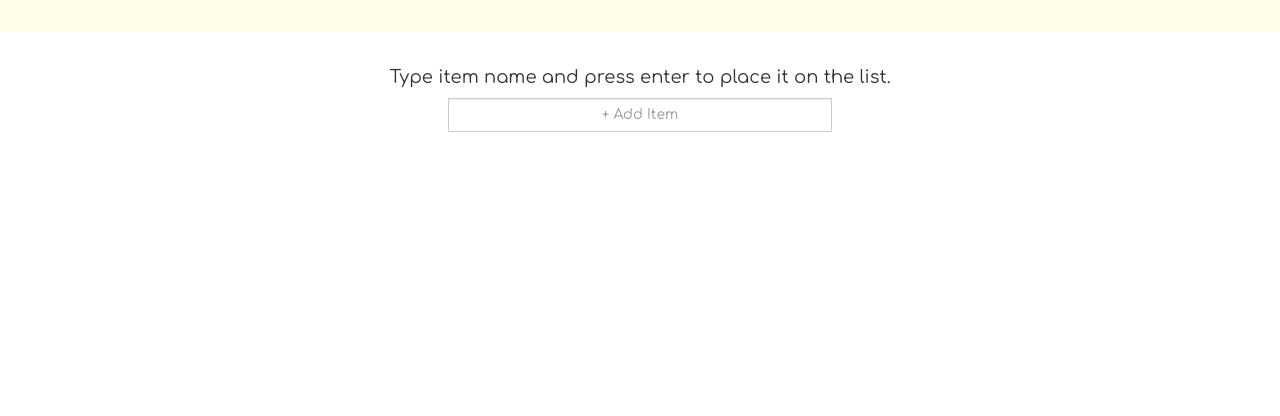
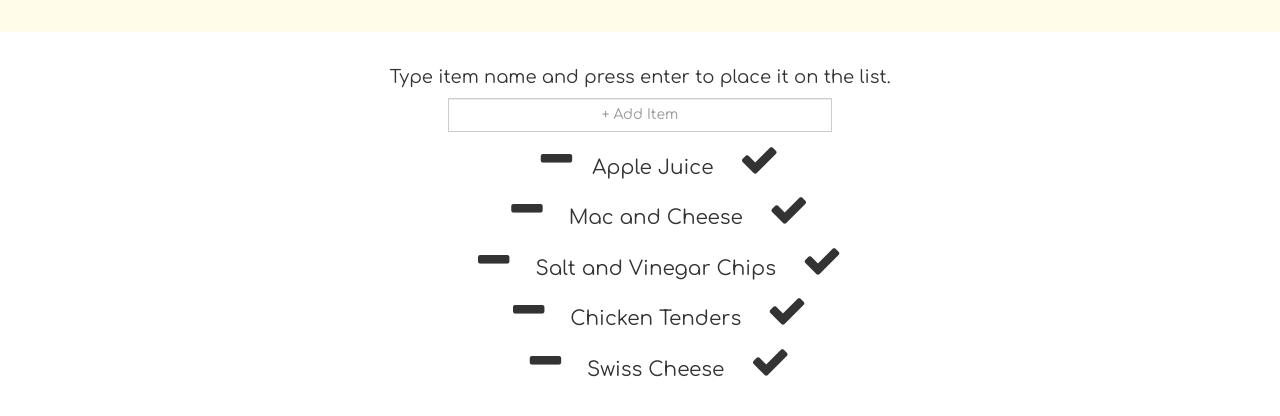
Before and after one commit to abby-garcia/shopping-list, a plain HTML site: page index.html in a window 1280 px wide. Shown: the part 348-764 px from the top of the page. Drawn offline with nearby package versions, Linux system fonts and the light colour scheme.

Commit message:
adding items to shopping list

```diff
--- a/css/main.css
+++ b/css/main.css
@@ -40,3 +40,26 @@ input{
 	text-align: center;
 
 }
+
+/*Shopping List*/
+.shopping-list{
+	text-align: center;
+
+}
+
+.shopping-list li{
+	list-style-type: none;
+	font-family: 'Comfortaa', cursive;
+	font-size: 20px;
+
+}
+
+.fa-minus{
+	margin-right: .5em;
+	margin-top: .2em;
+
+}
+
+.fa-check{
+	margin-left: .5em;
+}
--- a/index.html
+++ b/index.html
@@ -8,6 +8,8 @@
         <meta name="viewport" content="width=device-width, initial-scale=1">
         <link rel="apple-touch-icon" href="apple-touch-icon.png">
         <link href='https://fonts.googleapis.com/css?family=Comfortaa:400,700' rel='stylesheet' type='text/css'>
+        <link rel="stylesheet" href="https://maxcdn.bootstrapcdn.com/font-awesome/4.5.0/css/font-awesome.min.css">
+
 
         <link rel="stylesheet" href="css/bootstrap.min.css">
         <link rel="stylesheet" href="css/bootstrap-theme.min.css">
@@ -40,6 +42,18 @@
     </div>
   </section>
 
+  <!-- Shopping List -->
+  <section class="shopping-list">
+    <ul>
+      <li> <i class="fa fa-minus fa-2x"></i>Apple Juice <i class="fa fa-check fa-2x"></i></li>
+      <li> <i class="fa fa-minus fa-2x"></i> Mac and Cheese <i class="fa fa-check fa-2x"></i></li>
+      <li> <i class="fa fa-minus fa-2x"></i> Salt and Vinegar Chips <i class="fa fa-check fa-2x"></i></li>
+      <li> <i class="fa fa-minus fa-2x"></i> Chicken Tenders <i class="fa fa-check fa-2x"></i></li>
+      <li> <i class="fa fa-minus fa-2x"></i> Swiss Cheese <i class="fa fa-check fa-2x"></i></li>
+    </ul>
+
+  </section>
+
 
 
 
```
